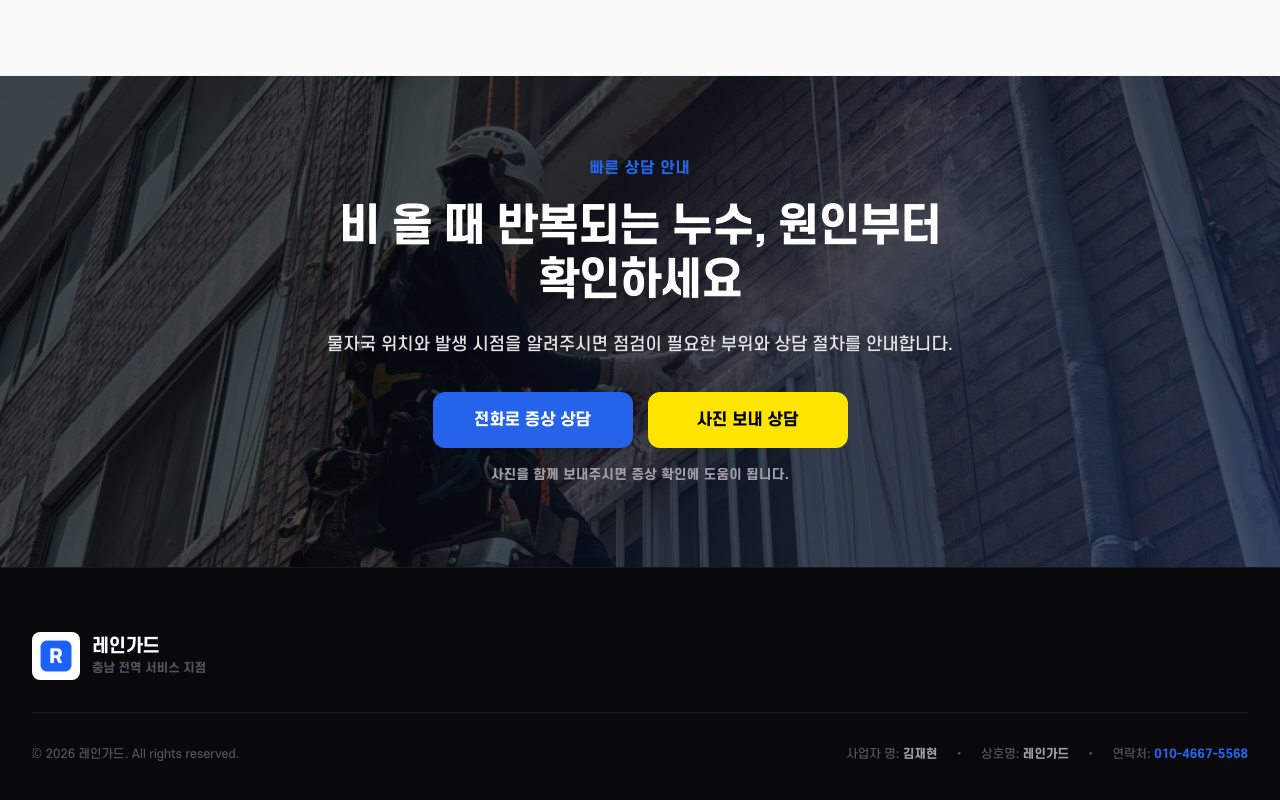
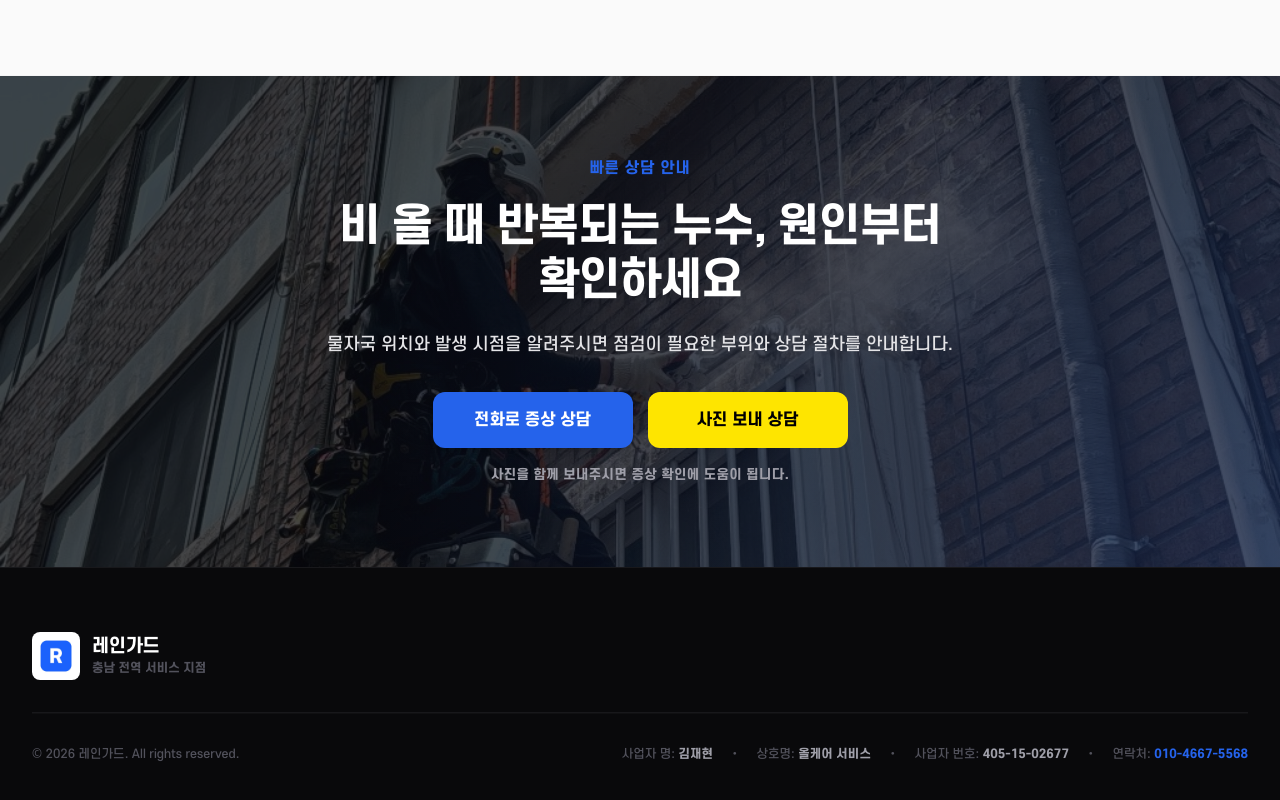
Before and after one commit to wogus5695-ctrl/Chungnam-rope-04, a Next.js app: page / in a window 1280 px wide. Shown: the part 7102-7902 px from the top of the page. Built offline with nearby package versions, Linux system fonts and the light colour scheme.

Commit message:
fix: update footer info with business registration number and rename trade name

```diff
--- a/src/components/BottomSections.tsx
+++ b/src/components/BottomSections.tsx
@@ -877,7 +877,9 @@ export function Footer() {
           <div className="flex flex-wrap items-center justify-center gap-3 sm:gap-4">
             <span>사업자 명: <strong className="text-zinc-400 font-semibold">김재현</strong></span>
             <span>&bull;</span>
-            <span>상호명: <strong className="text-zinc-400 font-semibold">{siteConfig.brandName}</strong></span>
+            <span>상호명: <strong className="text-zinc-400 font-semibold">올케어 서비스</strong></span>
+            <span>&bull;</span>
+            <span>사업자 번호: <strong className="text-zinc-400 font-semibold">405-15-02677</strong></span>
             <span>&bull;</span>
             <span>
               연락처:{" "}
```
